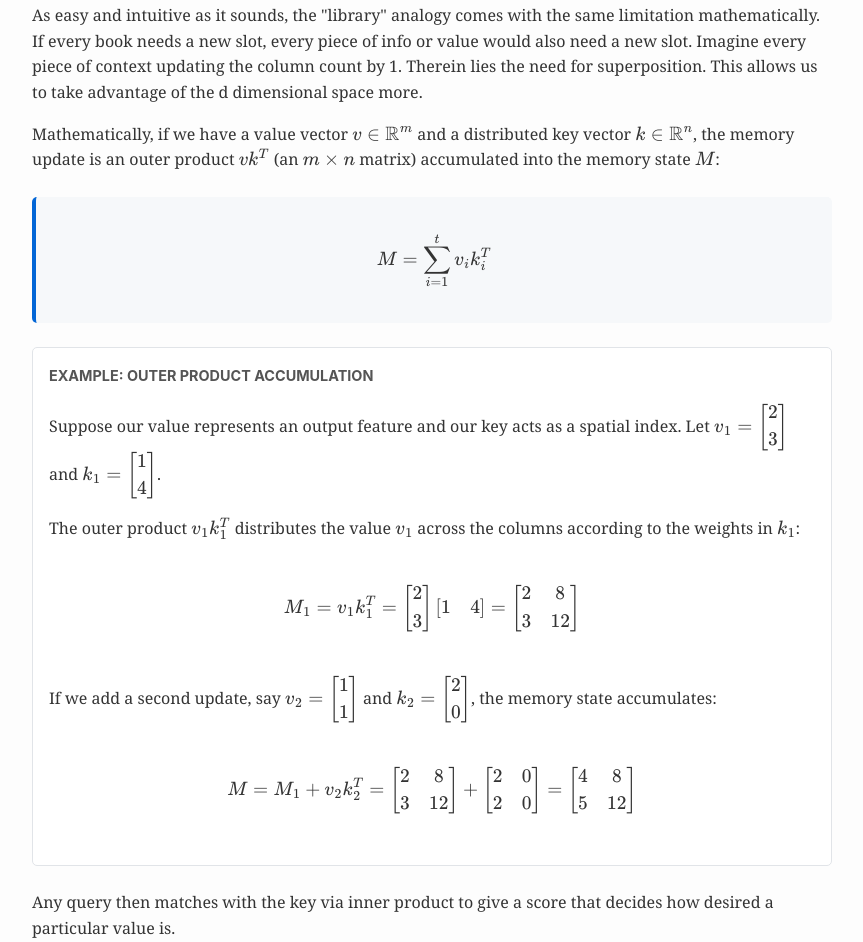
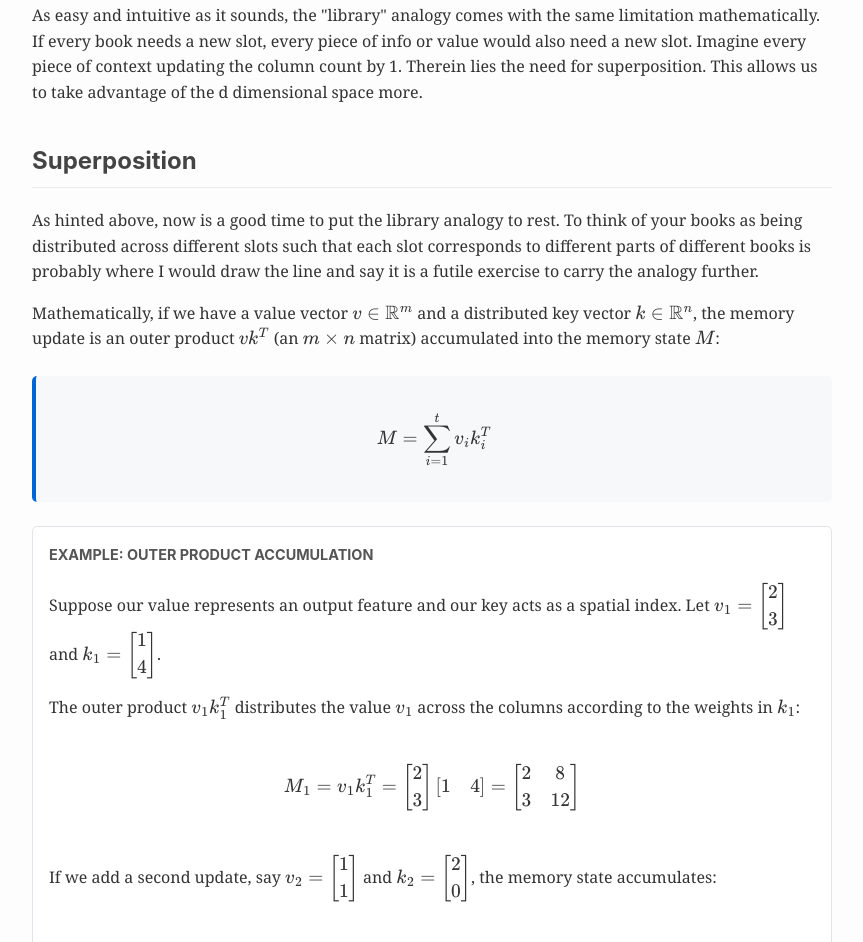
Before and after one commit to bala-ashahareesh/bala-ashahareesh.github.io, a plain HTML site: page index.html in a window 1280 px wide. Shown: the part 1027-1969 px from the top of the page, without its empty margins (208-1071 px from the left). Drawn offline with nearby package versions, Linux system fonts and the light colour scheme.

Commit message:
Introducing superposition

```diff
--- a/index.html
+++ b/index.html
@@ -111,6 +111,10 @@
 
     <p>As easy and intuitive as it sounds, the "library" analogy comes with the same limitation mathematically. If every book needs a new slot, every piece of info or value would also need a new slot. Imagine every piece of context updating the column count by 1. Therein lies the need for superposition. This allows us to take advantage of the d dimensional space more.</p>
 
+    <h2>Superposition</h2>
+
+    <p>As hinted above, now is a good time to put the library analogy to rest. To think of your books as being distributed across different slots such that each slot corresponds to different parts of different books is probably where I would draw the line and say it is a futile exercise to carry the analogy further.</p>
+
     <p>Mathematically, if we have a value vector \(v \in \mathbb{R}^m\) and a distributed key vector \(k \in \mathbb{R}^n\), the memory update is an outer product \(v k^T\) (an \(m \times n\) matrix) accumulated into the memory state \(M\):</p>
 
     <div class="math-block">
```
